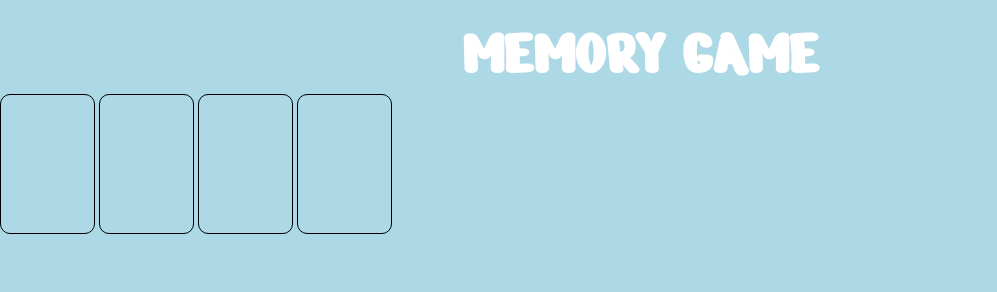
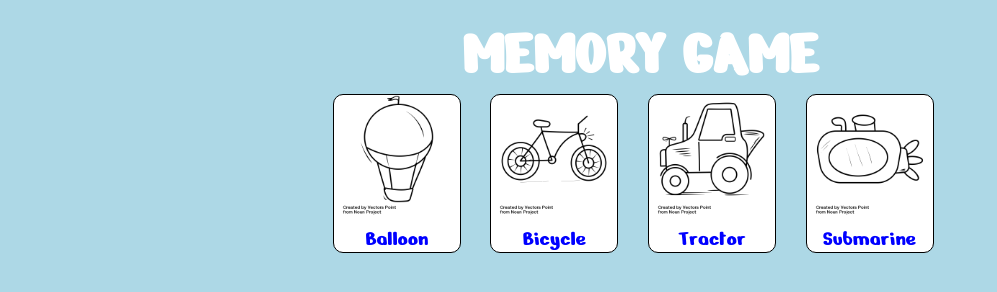
Before and after one commit to Stefanopa87/html-css-memory, a plain HTML site: page index.html in a window 1280 px wide. Shown: the whole page, without its empty margins (0-997 px from the left). Drawn offline with Linux system fonts and the light colour scheme.

Commit message:
posizionamento foto e scritte nelle carte

```diff
--- a/css/master.css
+++ b/css/master.css
@@ -18,11 +18,36 @@ h1{
   font-size: 65px;
 }
 
+/* main */
+
+.riga{
+  margin-left: auto;
+  margin-right: auto;
+  width: 50%;
+}
+
 .box{
   display: inline-block;
-  height: 140px;
-  width: 95px;
-  border: 1px solid black;
-  border-radius: 10px;
-  align-self: auto;
+      width: 20%;
+      margin: 0 2%;
+      border: 1px solid black;
+      border-radius: 10px;
+      align-self: auto;
+      background-color: #fff;
+      border-radius: 10px;
+    }
+
+img{
+  width: 100%;
+ }
+
+span{
+  display: block;
+  margin-left: auto;
+  margin-right: auto;
+  font-family: 'Nerko One', sans-serif;
+  color: blue;
+  font-size: 22px;
+  text-align: center;
+
 }
--- a/index.html
+++ b/index.html
@@ -14,25 +14,31 @@
 
     <main>
       <!-- carte -->
-      <section class="section1">
+      <div class="riga">
         <div class="box">
+          <img src="img/noun_air_balloon_3134741.png" alt="palla">
+          <span>Balloon</span>
+        </div>
+
+        <div class="box">
+          <img src="img\noun_Bicycle_3134821.png" alt="bici">
+          <span>Bicycle</span>
 
         </div>
 
         <div class="box">
-
+          <img src="img\noun_Tractor_3134797.png" alt="trattore">
+          <span>Tractor</span>
         </div>
 
         <div class="box">
-
+          <img src="img\noun_Submarine_3134738.png" alt="sub">
+          <span>Submarine</span>
         </div>
 
-        <div class="box">
-
-        </div>
+      </div>
 
 
-      </section>
 
     </main>
 
```
